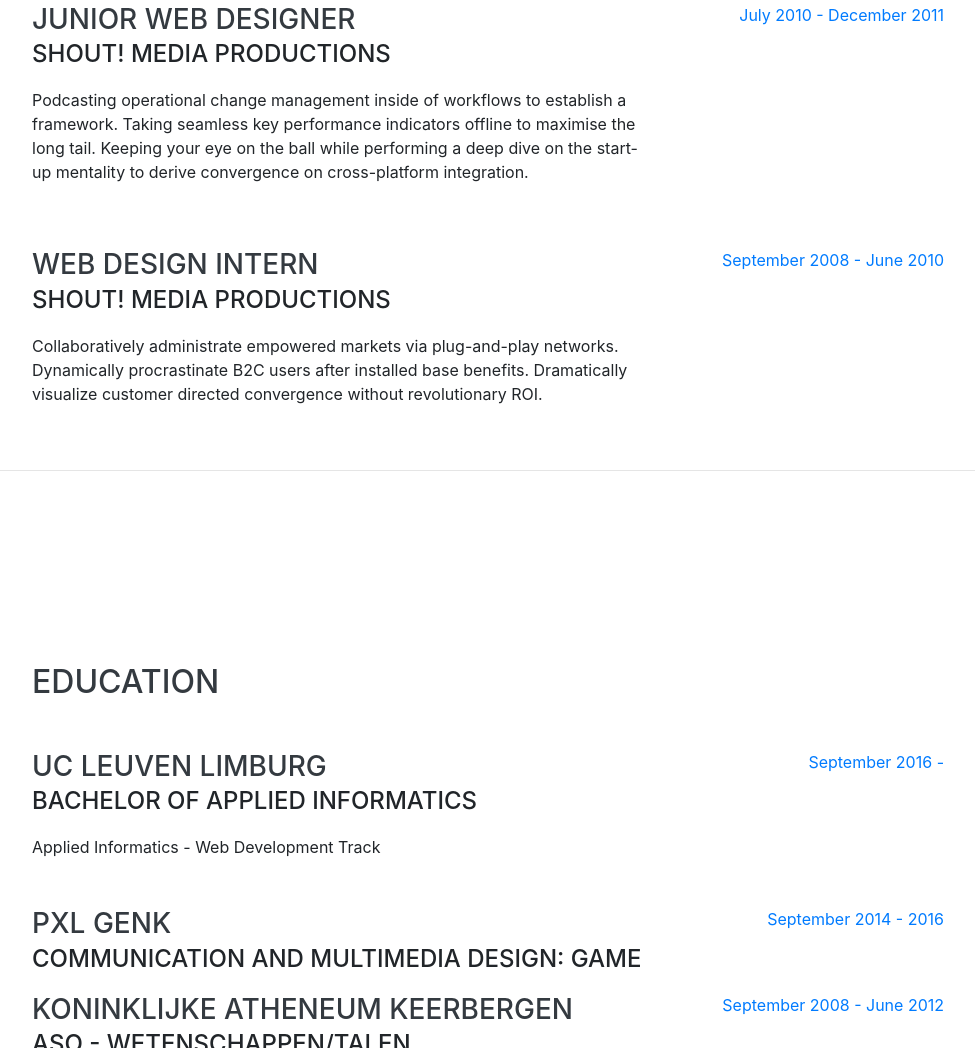
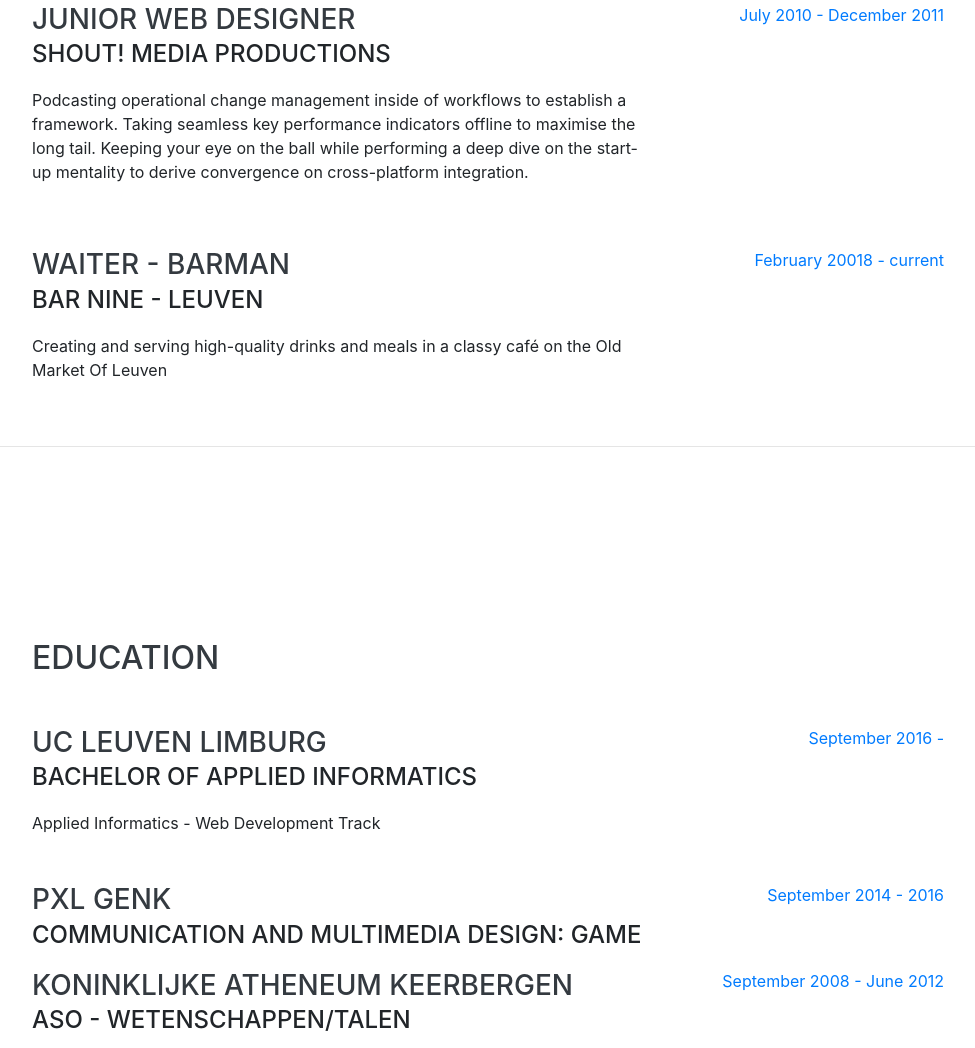
Before and after one commit to DasDreadNought/DasDreadNought.github.io, a website with bundled scripts: page index.html in a window 1280 px wide. Shown: the part 1424-2472 px from the top of the page, without its empty margins (288-1263 px from the left). Built offline with nearby package versions, Linux system fonts and the light colour scheme; a web font is replaced by a local one.

Commit message:
Color Change

```diff
--- a/css/resume.css
+++ b/css/resume.css
@@ -72,7 +72,7 @@
 }
 
 .social-icons a:hover {
-  background-color: #BD5D38;
+  background-color: #4587bd;
 }
 
 .dev-icons {
--- a/index.html
+++ b/index.html
@@ -74,7 +74,7 @@
                           Consciously aware of the developments in the IT sector aiding me in the development of projects.
         </p>
         <div class="social-icons">
-          <a href="#">
+          <a href="https://www.linkedin.com/in/oliverianobrien/">
             <i class="fab fa-linkedin-in"></i>
           </a>
           <a href="https://github.com/DasDreadNought">
@@ -128,12 +128,12 @@
 
         <div class="resume-item d-flex flex-column flex-md-row justify-content-between">
           <div class="resume-content">
-            <h3 class="mb-0">Web Design Intern</h3>
-            <div class="subheading mb-3">Shout! Media Productions</div>
-            <p>Collaboratively administrate empowered markets via plug-and-play networks. Dynamically procrastinate B2C users after installed base benefits. Dramatically visualize customer directed convergence without revolutionary ROI.</p>
+            <h3 class="mb-0">Waiter - Barman</h3>
+            <div class="subheading mb-3">Bar Nine - Leuven</div>
+            <p>Creating and serving high-quality drinks and meals in a classy café on the Old Market Of Leuven</p>
           </div>
           <div class="resume-date text-md-right">
-            <span class="text-primary">September 2008 - June 2010</span>
+            <span class="text-primary">February  20018 - current</span>
           </div>
         </div>
 
```
